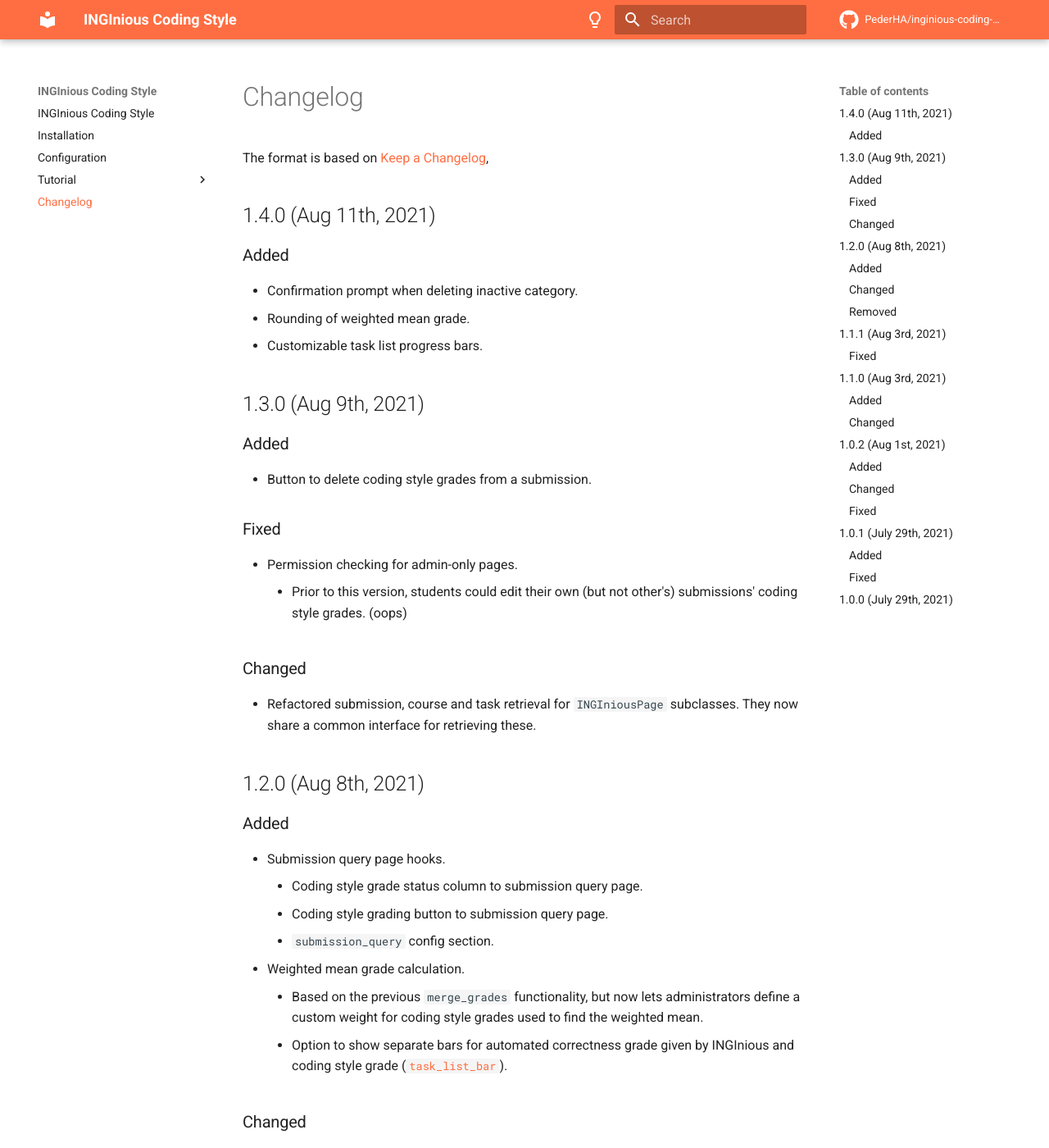
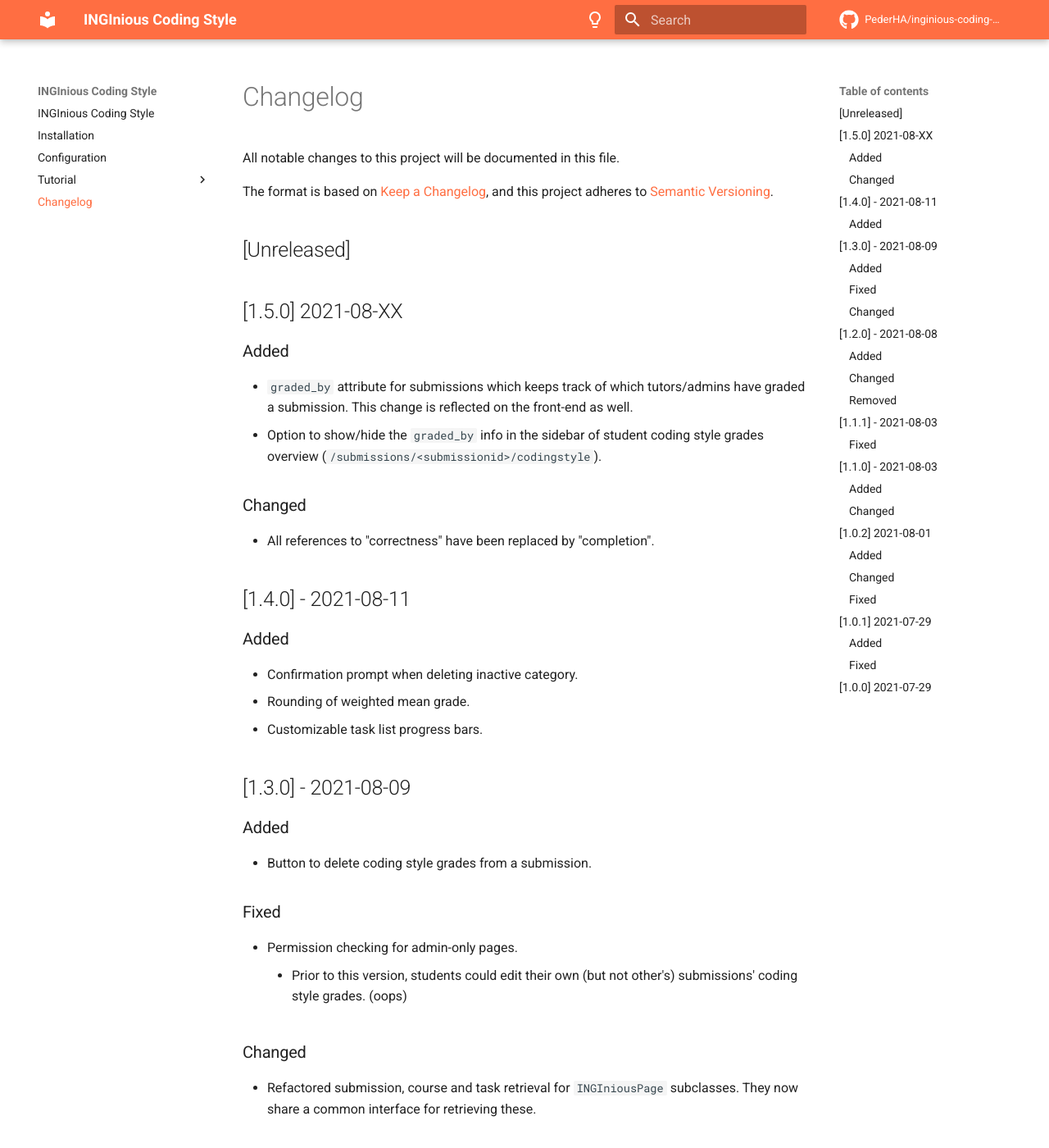
Before and after one commit to PederHA/inginious-coding-style, an MkDocs documentation site: the page built from docs/docs/changelog.md, in a window 1280 px wide and 1400 px high. Shown: the whole window at 82% size. Built offline with MkDocs 1.6.1 and Material for MkDocs 9.7.7, drawn with Linux system fonts in a browser that asks for light colours; comment, search, counter and statistics services are not loaded; some of the changed text lies outside the part shown.

Commit message:
Docs: Adhere more closely to keepachangelog.com

```diff
--- a/docs/docs/changelog.md
+++ b/docs/docs/changelog.md
@@ -1,8 +1,23 @@
 # Changelog
 
+All notable changes to this project will be documented in this file.
+
 The format is based on [Keep a Changelog](https://keepachangelog.com/en/1.0.0/),
+and this project adheres to [Semantic Versioning](https://semver.org/spec/v2.0.0.html).
 
-## 1.4.0 (Aug 11th, 2021)
+## [Unreleased]
+## [1.5.0] 2021-08-XX
+
+### Added
+
+- `graded_by` attribute for submissions which keeps track of which tutors/admins have graded a submission. This change is reflected on the front-end as well.
+- Option to show/hide the `graded_by` info in the sidebar of student coding style grades overview (`/submissions/<submissionid>/codingstyle`).
+
+### Changed
+
+- All references to "correctness" have been replaced by "completion".
+
+## [1.4.0] - 2021-08-11
 
 ### Added
 
@@ -10,7 +25,7 @@ The format is based on [Keep a Changelog](https://keepachangelog.com/en/1.0.0/),
 - Rounding of weighted mean grade.
 - Customizable task list progress bars.
 
-## 1.3.0 (Aug 9th, 2021)
+## [1.3.0] - 2021-08-09
 
 ### Added
 
@@ -25,7 +40,7 @@ The format is based on [Keep a Changelog](https://keepachangelog.com/en/1.0.0/),
 
 - Refactored submission, course and task retrieval for `INGIniousPage` subclasses. They now share a common interface for retrieving these.
 
-## 1.2.0 (Aug 8th, 2021)
+## [1.2.0] - 2021-08-08
 
 ### Added
 
@@ -35,7 +50,7 @@ The format is based on [Keep a Changelog](https://keepachangelog.com/en/1.0.0/),
     - `submission_query` config section.
 - Weighted mean grade calculation.
     - Based on the previous `merge_grades` functionality, but now lets administrators define a custom weight for coding style grades used to find the weighted mean.
-    - Option to show separate bars for automated correctness grade given by INGInious and coding style grade ([`task_list_bar`](https://pederha.github.io/inginious-coding-style/configuration/#task_list_bar)).
+    - Option to show separate bars for automated completion grade given by INGInious and coding style grade ([`task_list_bar`](https://pederha.github.io/inginious-coding-style/configuration/#task_list_bar)).
 
 ### Changed
 
@@ -45,7 +60,7 @@ The format is based on [Keep a Changelog](https://keepachangelog.com/en/1.0.0/),
 
 - `experimental` section in config.
 
-## 1.1.1 (Aug 3rd, 2021)
+## [1.1.1] - 2021-08-03
 
 ### Fixed
 
@@ -53,7 +68,7 @@ The format is based on [Keep a Changelog](https://keepachangelog.com/en/1.0.0/),
 
 - Student grades page navbar breadcrumb.
 
-## 1.1.0 (Aug 3rd, 2021)
+## [1.1.0] - 2021-08-03
 
 ### Added
 
@@ -65,7 +80,7 @@ The format is based on [Keep a Changelog](https://keepachangelog.com/en/1.0.0/),
 
 - Submissions are now validated with Pydantic. This makes it easier to reason with the code, as there is now a distinction between a raw submission returned by the INGInious `SubmissionManager` and a submission that has been parsed by the plugin and been assigned a `CodingStyleGrades` object.
 
-## 1.0.2 (Aug 1st, 2021)
+## [1.0.2] 2021-08-01
 
 ### Added
 - Mean grade to sidebar of grades page (admin+student).
@@ -79,7 +94,7 @@ The format is based on [Keep a Changelog](https://keepachangelog.com/en/1.0.0/),
 - Incorrect rendering of grades page (admin+student) when an odd number of grading categories are enabled.
 - Removing a disabled category from submission on grades page (admin) always raising a `TypeError` exception.
 
-## 1.0.1 (July 29th, 2021)
+## [1.0.1] 2021-07-29
 
 ### Added
 - README to PyPi build.
@@ -87,6 +102,6 @@ The format is based on [Keep a Changelog](https://keepachangelog.com/en/1.0.0/),
 ### Fixed
 - Include up-to-date version of `pyproject.toml`.
 
-## 1.0.0 (July 29th, 2021)
+## [1.0.0] 2021-07-29
 
 Initial release.
```
